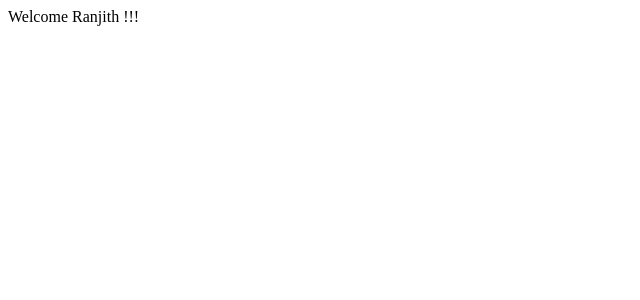
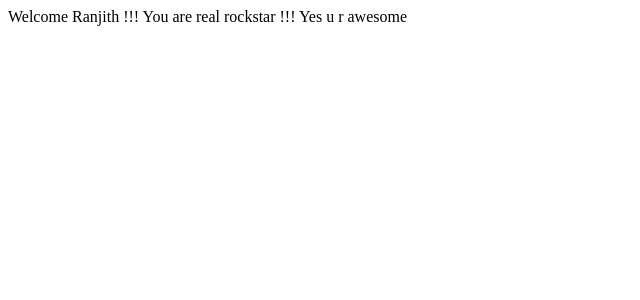
Before and after one commit to RanjithJain/git_commands, a React (Create React App) app: page / in a window 1280 px wide. Shown: the top 300 px of the page, without its empty margins (0-640 px from the left). Built offline with nearby package versions, Linux system fonts and the light colour scheme.

Commit message:
Added a line to master and also added Awesome

```diff
--- a/src/App.js
+++ b/src/App.js
@@ -1,5 +1,5 @@
 function App() {
-  return <div>Welcome Ranjith !!!</div>;
+  return <div>Welcome Ranjith !!! You are real rockstar !!! Yes u r awesome</div>;
 }
 
 export default App;
```
